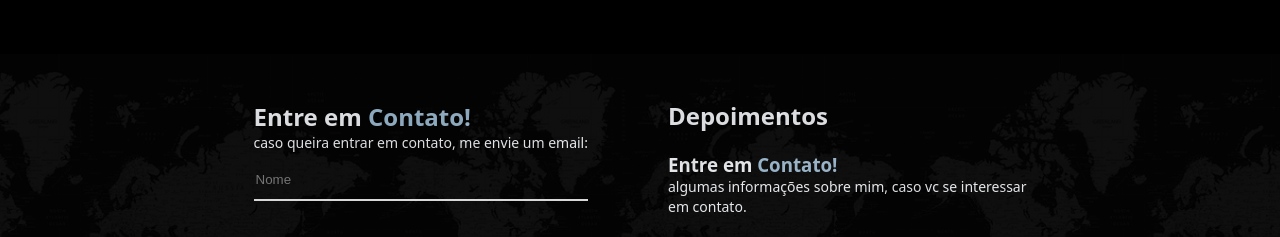
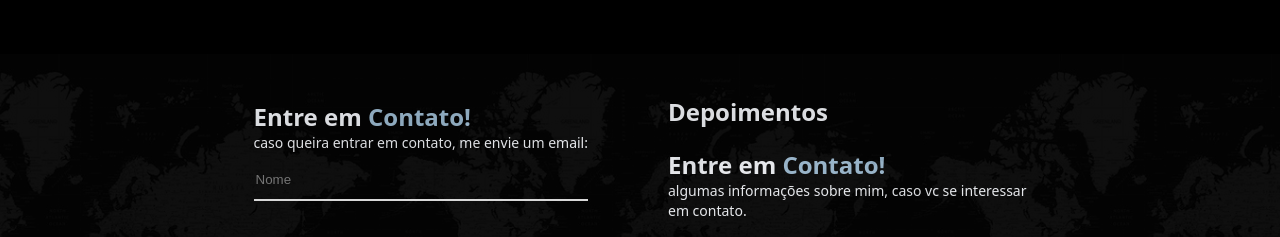
Before and after one commit to LucasDiello/portfolio, a React (Vite) app: page /projects in a window 1280 px wide. Shown: the part 2062-2299 px from the top of the page. Built offline with nearby package versions, Linux system fonts and the light colour scheme.

Commit message:
fix acessibilidade

```diff
--- a/src/routes/Contact.jsx
+++ b/src/routes/Contact.jsx
@@ -9,23 +9,31 @@ const Contact = () => {
 
   const sendEmail = async (e) => {
     e.preventDefault();
-        if(!name || !email || !message) return alert("Preencha todos os campos!");
+    if (!name || !email || !message) return alert("Preencha todos os campos!");
 
     const templateParams = {
       from_name: name,
       message: message,
       email: email,
-        }
-        emailjs.send("service_lzlsbka", "template_ocpy3y8", templateParams, "c7xOWKtXvM4FEGhYa").
-        then((result) => {
+    };
+    emailjs
+      .send(
+        "service_lzlsbka",
+        "template_ocpy3y8",
+        templateParams,
+        "c7xOWKtXvM4FEGhYa"
+      )
+      .then(
+        (result) => {
           console.log(result.text);
           alert("Email enviado com sucesso!");
-        }, (error) => {
+        },
+        (error) => {
           console.log(error.text);
           alert("Erro ao enviar email!");
-        });
-
         }
+      );
+  };
   return (
     <section
       className="lg:h-[50vh] bg-black flex justify-center items-center
@@ -92,9 +100,9 @@ const Contact = () => {
       <div class="lg:ml-10 lg:block hidden  space-y-5">
         <h1 class="">Depoimentos</h1>
         <div>
-          <h3>
+          <h2>
             Entre em <span class="text-[#93b0c6] font-bold">Contato!</span>
-          </h3>
+          </h2>
           <p class="text-sm ">
             algumas informações sobre mim, caso vc se interessar
             <br /> em contato.
```
Lines whose indentation alone changed are shown as unchanged.
